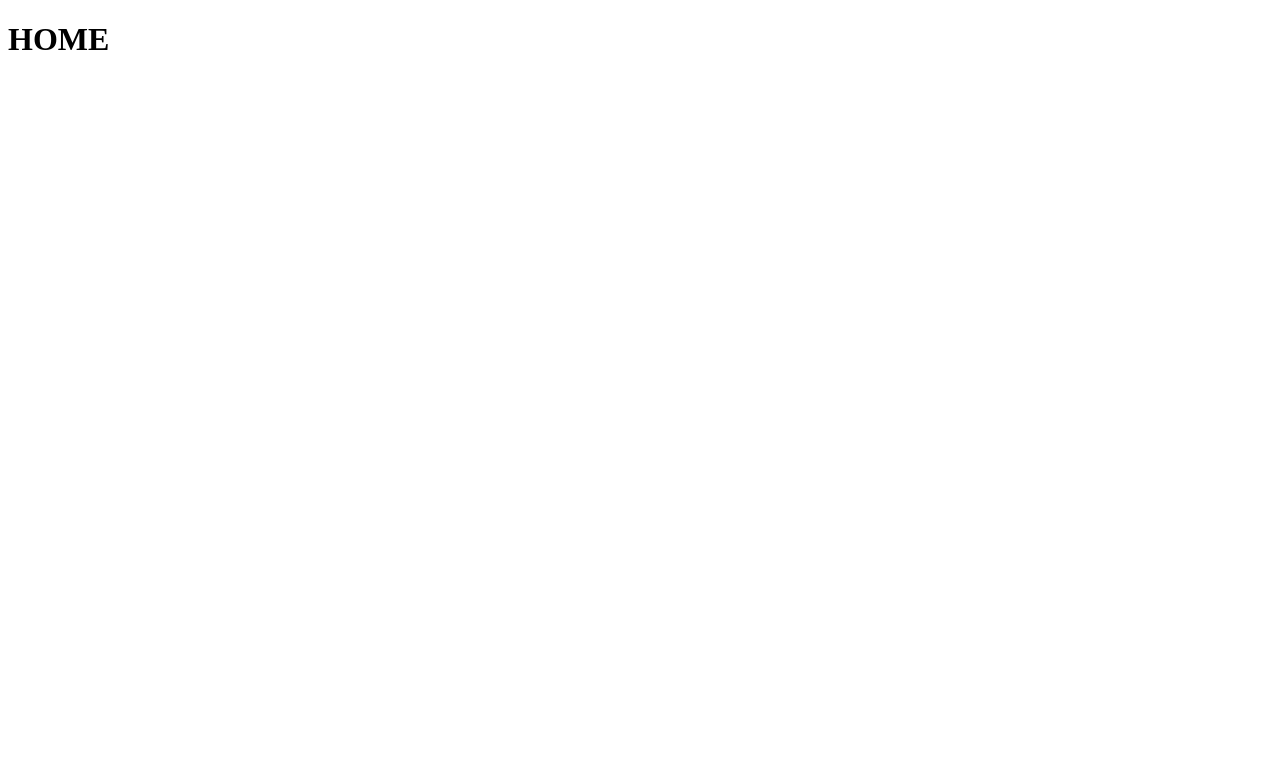
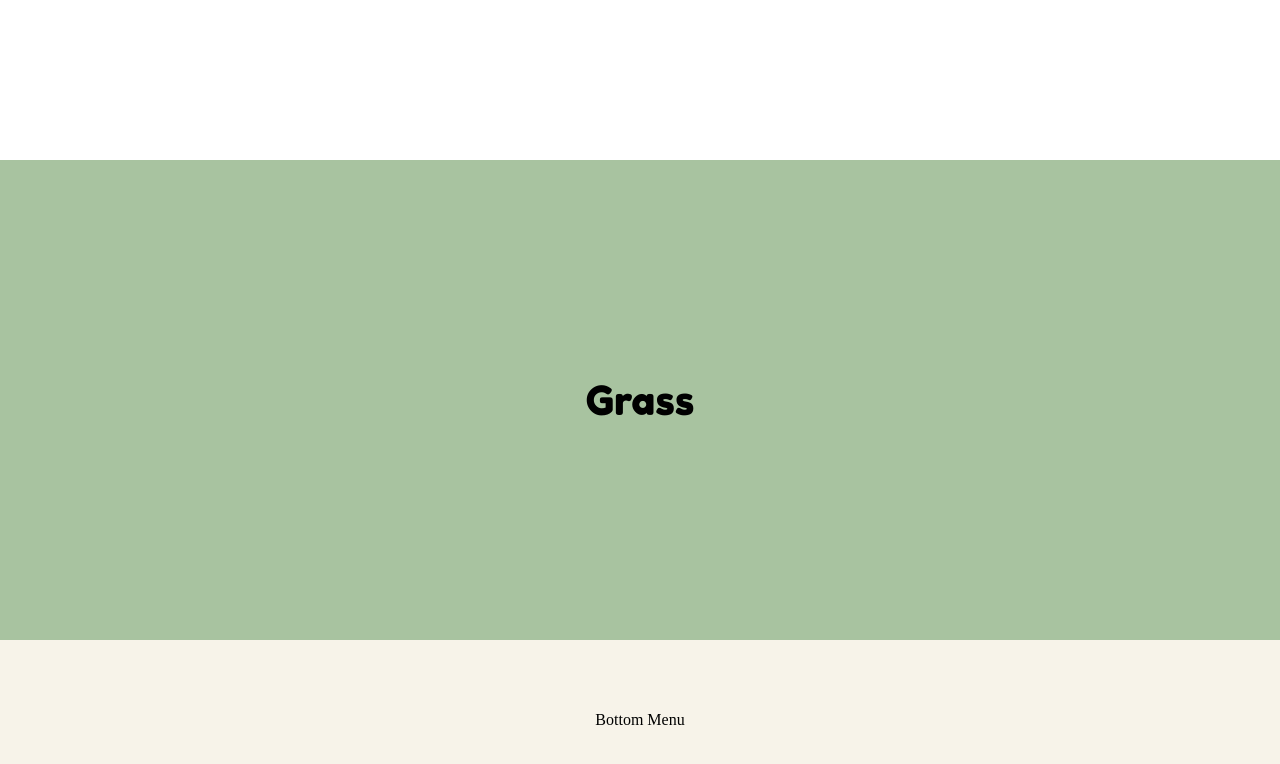
Before and after one commit to TylerWu137/critter-grove, a React (Vite) app: page / in a window 1280 px wide. Shown: the top 764 px of the page. Built offline with nearby package versions, Linux system fonts and the light colour scheme.

Commit message:
simple layout and fonts and colors

```diff
--- a/index.html
+++ b/index.html
@@ -2,6 +2,12 @@
 <html>
   <head>
     <title>Critter App</title>
+
+    <link rel="preconnect" href="https://fonts.googleapis.com">
+    <link rel="preconnect" href="https://fonts.gstatic.com" crossorigin>
+    <link href="https://fonts.googleapis.com/css2?family=Fredoka:wght@300..700&display=swap" rel="stylesheet">
+    <link href="https://fonts.googleapis.com/css2?family=Nunito:wght@200..1000&display=swap" rel="stylesheet">
+
   </head>
   <body>
     <div id="root"></div>
--- a/src/App.jsx
+++ b/src/App.jsx
@@ -1,5 +1,6 @@
-import HomeScreen from "./screens/HomeScreen";
+import WelcomeScreen from "./screens/WelcomeScreen";
 
 export default function App() {
-  return <HomeScreen />;
-}
+  return (
+    <WelcomeScreen />
+);}
--- a/src/index.css
+++ b/src/index.css
@@ -0,0 +1,53 @@
+@font-face {
+  font-family: "Fredoka One";
+  src: url("./assets/fonts/FredokaOne-Regular.woff2") format("woff2");
+  font-weight: normal;
+  font-style: normal;
+}
+
+* {
+  margin: 0;
+  padding: 0;
+}
+
+html, body, #root {
+  height: 100%;
+}
+
+:root {
+  --cream: #F7F3E9;
+  --brown: #8C6A4A;
+  --red: #E88C7D;
+  --green: #A8C3A0;
+  --blue: #7EA8BE;
+  --yellow: #F2C14E;
+  --light-brown: #C5A485;
+  --fredoka: "Fredoka", sans-serif;
+  --fredoka-one: "Fredoka One", sans-serif;
+  --quicksand: "Nunito", sans-serif;
+}
+
+
+
+.container {
+  height: 100vh;
+  display: flex;
+  flex-direction: column;
+  justify-content: center;
+  position: relative;
+}
+
+.center-box {
+  width: 100%;
+  height: 200px;
+  background: #4a90d9;
+}
+
+.bottom-box {
+  position: absolute;
+  bottom: 0;
+  left: 0;
+  right: 0;
+  height: 100px;
+  background: #e0e0e0;
+}
--- a/src/screens/HomeScreen.jsx
+++ b/src/screens/HomeScreen.jsx
@@ -1,7 +1,5 @@
 export default function HomeScreen() {
   return (
-    <>
-    <h1>HOME</h1>
-    </>
+    <>HOME</>
   );
 }
--- /dev/null
+++ b/src/screens/WelcomeScreen.jsx
@@ -0,0 +1,35 @@
+import {Stack, Box} from "@mui/material";
+
+export default function WelcomeScreen() {
+  return (
+    <Stack sx={{ height: "100vh" }}>
+      <Box sx={{ flex: 2 }} />
+
+      <Box
+        sx={{
+          flex: 6,
+          display: "flex",
+          justifyContent: "center",
+          alignItems: "center",
+          backgroundColor: "var(--green)",
+          fontFamily: "var(--fredoka-one)",
+          fontSize: 40
+        }}
+      >
+        Grass
+      </Box>
+
+      <Box
+        sx={{
+          flex: 2,
+          display: "flex",
+          justifyContent: "center",
+          alignItems: "center",
+          backgroundColor: "var(--cream)"
+        }}
+      >
+        Bottom Menu
+      </Box>
+    </Stack>
+  );
+}
```
Also changed, not shown: src/assets/fonts/FredokaOne-Regular.woff2 (added).
